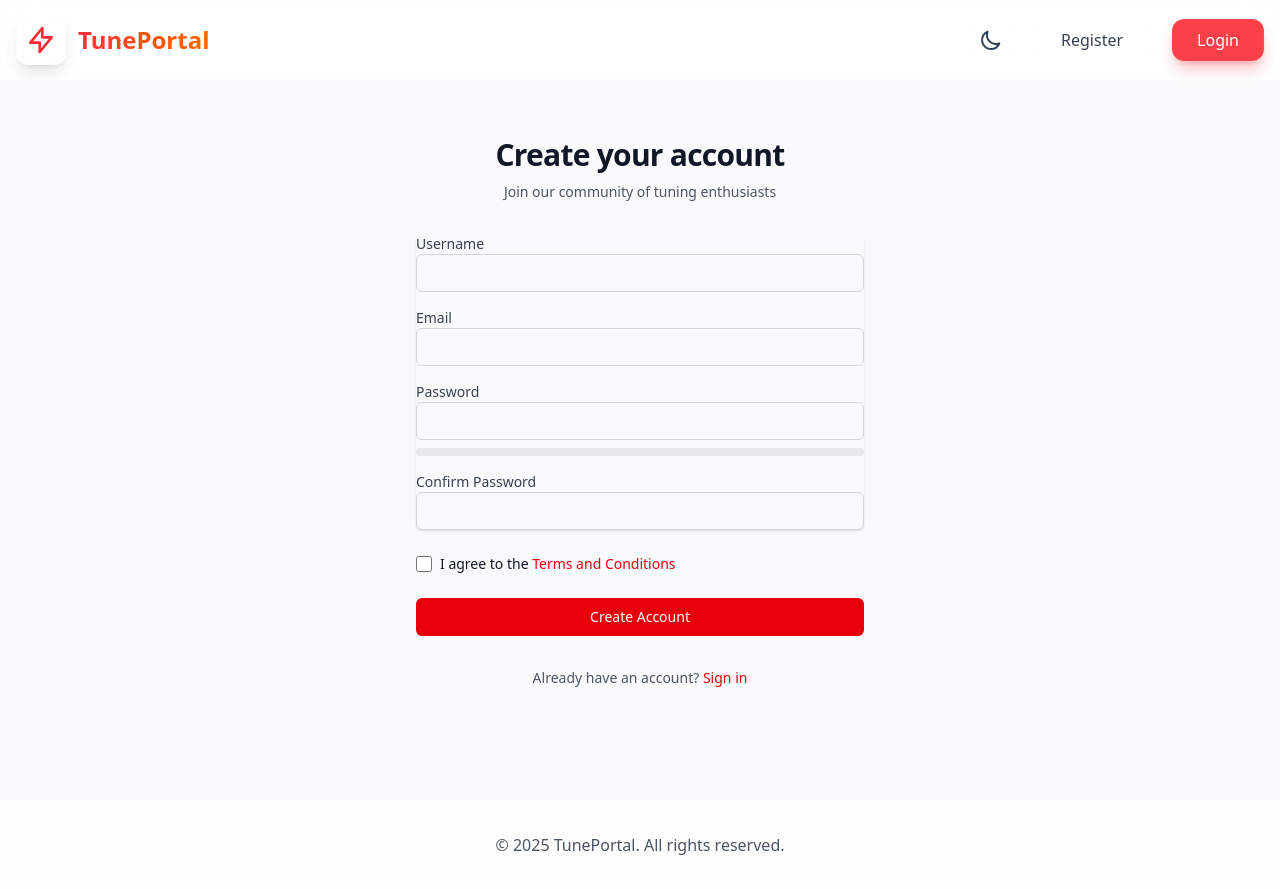
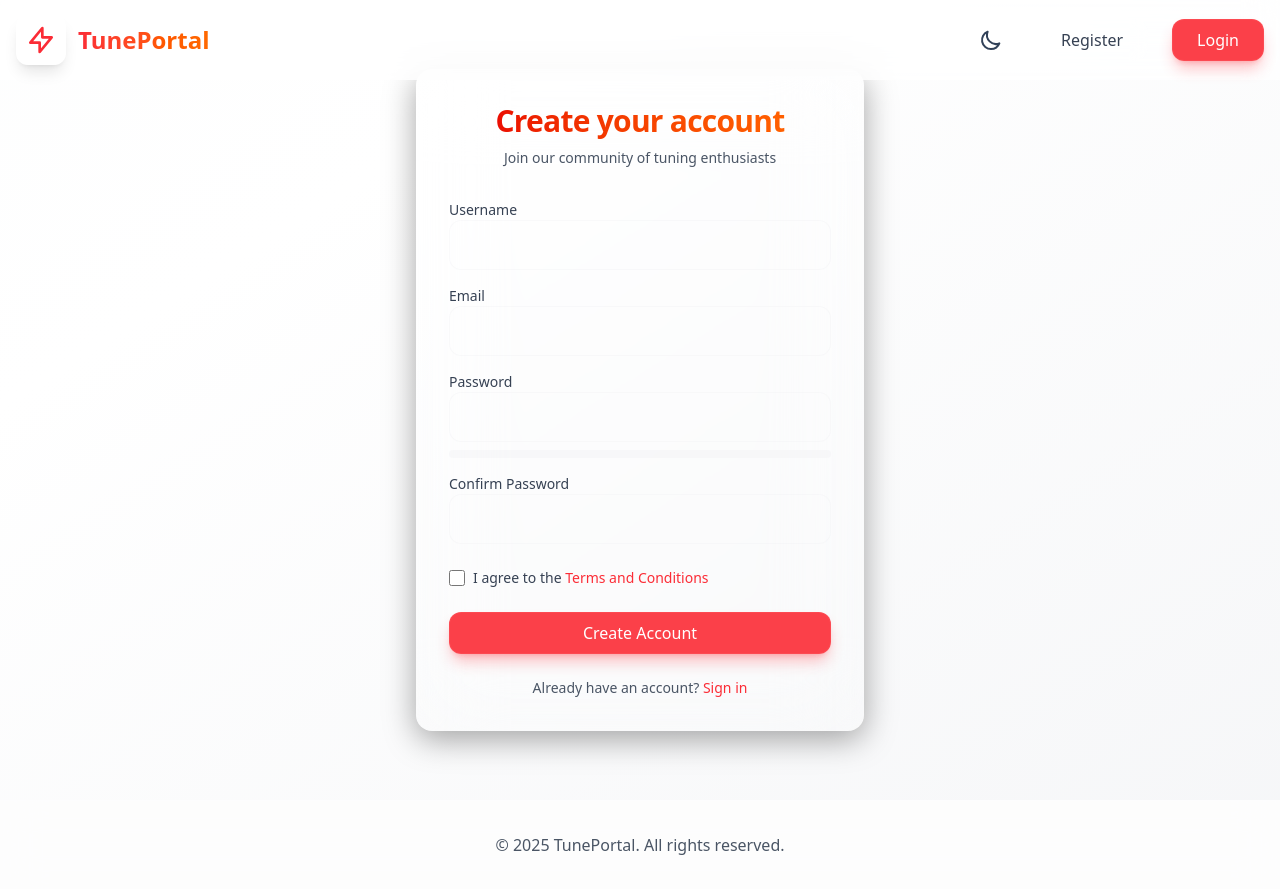
Before and after one commit to ayyo42069/tuneportal, a PHP site: page /register.php in a window 1280 px wide. Run offline with PHP 8.4, Linux system fonts and the light colour scheme; data that the repository does not hold is empty; style sheets or scripts are compiled from the project's sources.

Commit message:
redesigned login register page

```diff
--- a/register.php
+++ b/register.php
@@ -82,30 +82,31 @@ if ($_SERVER['REQUEST_METHOD'] === 'POST') {
 
 <?php include 'header.php'; ?>
 
-<div class="min-h-screen flex items-center justify-center bg-gray-50 dark:bg-gray-900 py-12 px-4 sm:px-6 lg:px-8">
-    <div class="max-w-md w-full space-y-8">
+<!-- Replace the main container div -->
+<div class="min-h-screen flex items-center justify-center bg-gradient-hero py-12 px-4 sm:px-6 lg:px-8">
+    <div class="max-w-md w-full">
+        <div class="glass-card animate-fade-in-up">
             <div class="text-center">
-            <h2 class="mt-6 text-3xl font-extrabold text-gray-900 dark:text-white">Create your account</h2>
-            <p class="mt-2 text-sm text-gray-600 dark:text-gray-400">
+                <h2 class="text-3xl font-extrabold text-gradient mb-2">Create your account</h2>
+                <p class="text-sm text-gray-600 dark:text-gray-400">
                     Join our community of tuning enthusiasts
                 </p>
             </div>
 
             <?php if (isset($error)): ?>
-            <div class="bg-red-100 border border-red-400 text-red-700 px-4 py-3 rounded relative" role="alert">
+                <div class="mt-4 glass-feature p-4 text-red-500 rounded-xl" role="alert">
                     <span class="block sm:inline"><?= htmlspecialchars($error) ?></span>
                 </div>
             <?php endif; ?>
 
             <form class="mt-8 space-y-6" method="POST">
                 <?php echo csrf_input_field(); ?>
-            <input type="hidden" name="csrf_token" value="<?= htmlspecialchars($csrf_token) ?>">
 
-            <div class="rounded-md shadow-sm space-y-4">
+                <div class="space-y-4">
                     <div>
                         <label for="username" class="block text-sm font-medium text-gray-700 dark:text-gray-300">Username</label>
                         <input type="text" id="username" name="username" required
-                           class="appearance-none relative block w-full px-3 py-2 border border-gray-300 dark:border-gray-600 placeholder-gray-500 dark:placeholder-gray-400 text-gray-900 dark:text-white rounded-md focus:outline-none focus:ring-red-500 focus:border-red-500 focus:z-10 sm:text-sm dark:bg-gray-700"
+                               class="glass-input"
                                onkeyup="checkUsername(this.value)">
                         <span id="username-availability" class="text-sm"></span>
                     </div>
@@ -113,16 +114,16 @@ if ($_SERVER['REQUEST_METHOD'] === 'POST') {
                     <div>
                         <label for="email" class="block text-sm font-medium text-gray-700 dark:text-gray-300">Email</label>
                         <input type="email" id="email" name="email" required
-                           class="appearance-none relative block w-full px-3 py-2 border border-gray-300 dark:border-gray-600 placeholder-gray-500 dark:placeholder-gray-400 text-gray-900 dark:text-white rounded-md focus:outline-none focus:ring-red-500 focus:border-red-500 focus:z-10 sm:text-sm dark:bg-gray-700">
+                               class="glass-input">
                     </div>
 
                     <div>
                         <label for="password" class="block text-sm font-medium text-gray-700 dark:text-gray-300">Password</label>
                         <input type="password" id="password" name="password" required
-                           class="appearance-none relative block w-full px-3 py-2 border border-gray-300 dark:border-gray-600 placeholder-gray-500 dark:placeholder-gray-400 text-gray-900 dark:text-white rounded-md focus:outline-none focus:ring-red-500 focus:border-red-500 focus:z-10 sm:text-sm dark:bg-gray-700"
+                               class="glass-input"
                                onkeyup="checkPasswordStrength(this.value)">
                         <div id="password-strength" class="mt-2">
-                        <div class="h-2 rounded-full bg-gray-200 dark:bg-gray-700">
+                            <div class="h-2 rounded-full bg-gray-200/20 dark:bg-gray-700/20">
                                 <div id="strength-bar" class="h-2 rounded-full transition-all duration-300" style="width: 0%"></div>
                             </div>
                             <p id="strength-text" class="text-sm mt-1 text-gray-600 dark:text-gray-400"></p>
@@ -132,28 +133,28 @@ if ($_SERVER['REQUEST_METHOD'] === 'POST') {
                     <div>
                         <label for="password_confirm" class="block text-sm font-medium text-gray-700 dark:text-gray-300">Confirm Password</label>
                         <input type="password" id="password_confirm" name="password_confirm" required
-                           class="appearance-none relative block w-full px-3 py-2 border border-gray-300 dark:border-gray-600 placeholder-gray-500 dark:placeholder-gray-400 text-gray-900 dark:text-white rounded-md focus:outline-none focus:ring-red-500 focus:border-red-500 focus:z-10 sm:text-sm dark:bg-gray-700">
+                               class="glass-input">
                     </div>
                 </div>
 
                 <div class="flex items-center">
                     <input type="checkbox" id="terms" name="terms" required
                            class="h-4 w-4 text-red-600 focus:ring-red-500 border-gray-300 rounded">
-                <label for="terms" class="ml-2 block text-sm text-gray-900 dark:text-gray-300">
-                    I agree to the <a href="terms.php" class="text-red-600 hover:text-red-500">Terms and Conditions</a>
+                    <label for="terms" class="ml-2 block text-sm text-gray-700 dark:text-gray-300">
+                        I agree to the <a href="terms.php" class="text-red-500 hover:text-red-600">Terms and Conditions</a>
                     </label>
                 </div>
 
-            <button type="submit"
-                    class="group relative w-full flex justify-center py-2 px-4 border border-transparent text-sm font-medium rounded-md text-white bg-red-600 hover:bg-red-700 focus:outline-none focus:ring-2 focus:ring-offset-2 focus:ring-red-500">
+                <button type="submit" class="glass-button-primary w-full py-2 px-4 rounded-xl">
                     Create Account
                 </button>
             </form>
 
-        <p class="mt-2 text-center text-sm text-gray-600 dark:text-gray-400">
+            <p class="mt-6 text-center text-sm text-gray-600 dark:text-gray-400">
                 Already have an account?
-            <a href="login.php" class="font-medium text-red-600 hover:text-red-500">Sign in</a>
+                <a href="login.php" class="font-medium text-red-500 hover:text-red-600">Sign in</a>
             </p>
+        </div>
     </div>
 </div>
 
--- a/src/css/styles.css
+++ b/src/css/styles.css
@@ -446,3 +446,46 @@
 #sidebar nav::-webkit-scrollbar-thumb {
   @apply bg-gray-300/50 dark:bg-gray-600/50 rounded-full;
 }
+
+/* Form specific styles */
+.glass-input {
+  @apply appearance-none relative block w-full px-4 py-3
+         backdrop-blur-sm bg-white/5 dark:bg-gray-800/5
+         border border-gray-200/20 dark:border-gray-700/20
+         rounded-xl
+         text-gray-900 dark:text-white
+         placeholder-gray-500 dark:placeholder-gray-400
+         focus:outline-none focus:ring-2 focus:ring-red-500/50 focus:border-red-500/50
+         transition-all duration-300;
+}
+
+/* Update existing glass-card for auth pages */
+.auth-card {
+  @apply backdrop-blur-xl
+         bg-white/10 dark:bg-gray-800/10
+         rounded-2xl p-8
+         border border-white/20 dark:border-gray-700/20
+         shadow-[0_8px_32px_-5px_rgba(0,0,0,0.1)]
+         dark:shadow-[0_8px_32px_0_rgba(0,0,0,0.3)]
+         transition-all duration-500;
+}
+
+/* Enhanced gradient background */
+.bg-gradient-hero {
+  @apply bg-gradient-to-br from-gray-50 via-white to-gray-100
+         dark:from-gray-900 dark:via-gray-800 dark:to-gray-900;
+  background-size: 200% 200%;
+  animation: gradientAnimation 15s ease infinite;
+}
+
+@keyframes gradientAnimation {
+  0% {
+    background-position: 0% 50%;
+  }
+  50% {
+    background-position: 100% 50%;
+  }
+  100% {
+    background-position: 0% 50%;
+  }
+}
```
Also changed, not shown: login.php (+16 -14 lines). Lines whose indentation alone changed are shown as unchanged.
